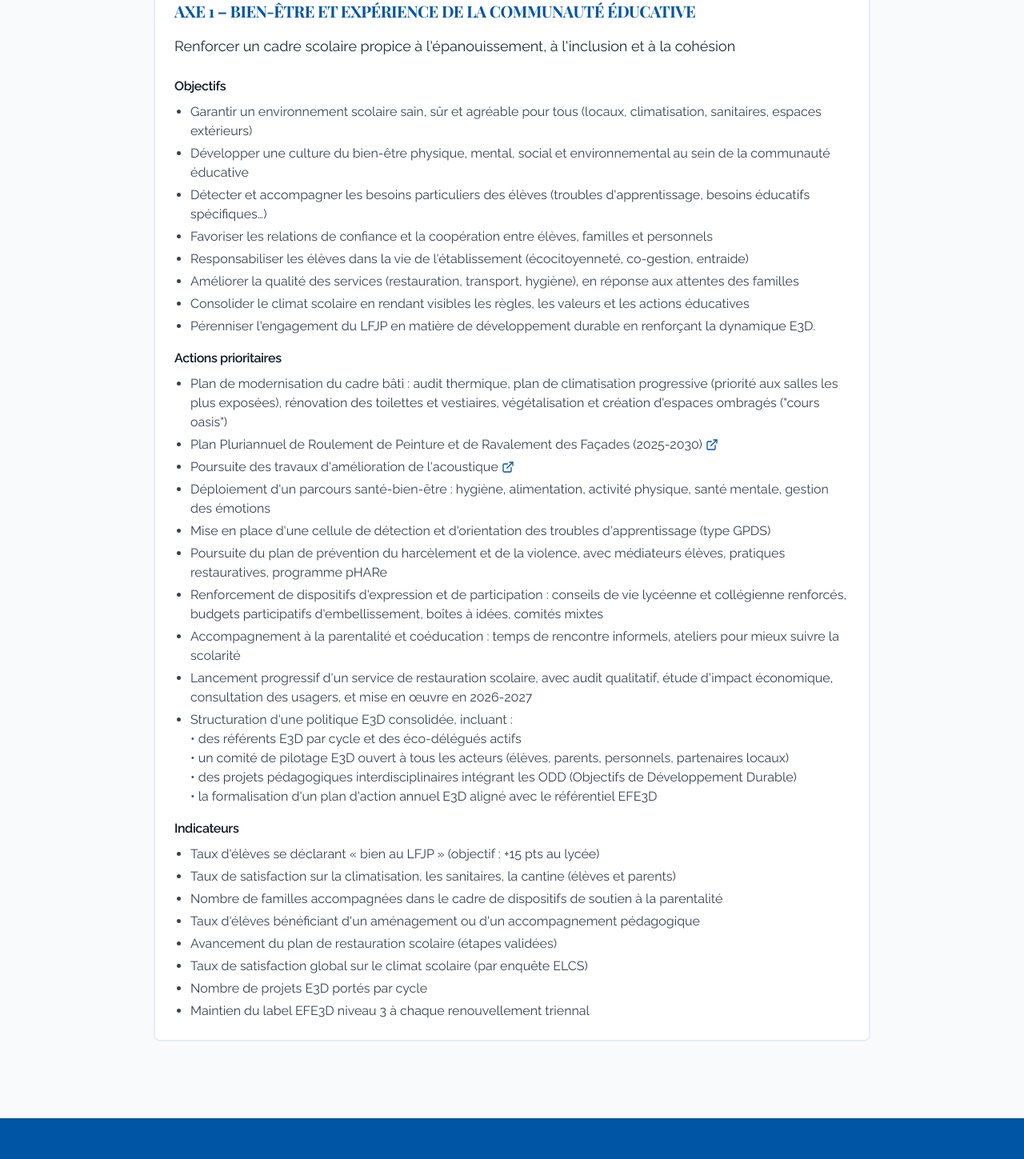
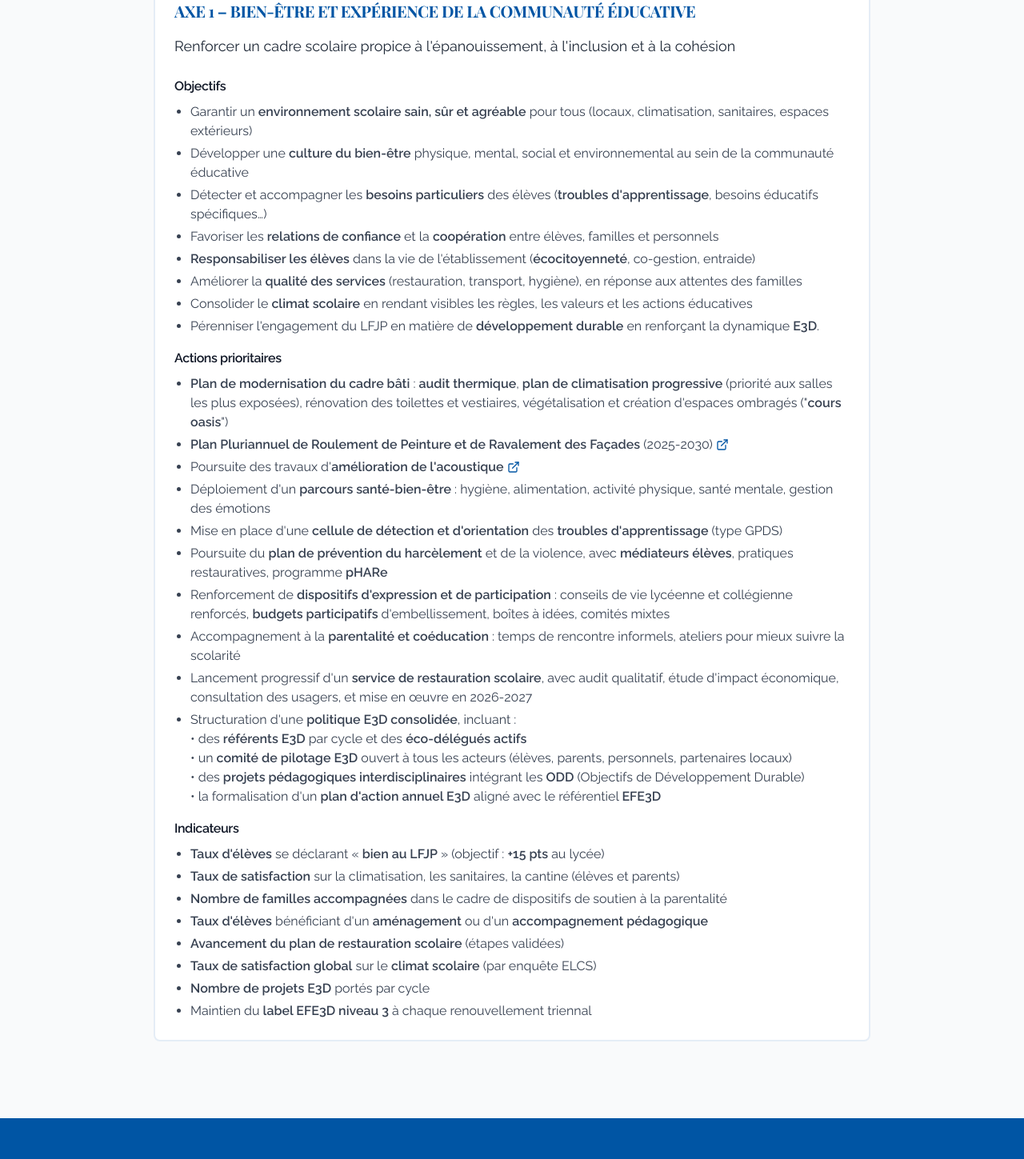
Before and after one commit to BastienCapel/psd-lfjp, a React (Vite) app: page /plan-strategique in a window 1280 px wide. Shown: the part 1100-2549 px from the top of the page at 80% size. Built offline with nearby package versions, Linux system fonts and the light colour scheme.

Commit message:
Refactor: Apply bold formatting
Apply bold formatting to keywords on each line of the content for AXE 1.

```diff
--- a/src/components/PSDAxe1.tsx
+++ b/src/components/PSDAxe1.tsx
@@ -4,38 +4,38 @@ import PSDAxeLayout from './PSDAxeLayout';
 
 const PSDAxe1 = () => {
   const objectifs = [
-    { text: 'Garantir un environnement scolaire sain, sûr et agréable pour tous (locaux, climatisation, sanitaires, espaces extérieurs)' },
-    { text: 'Développer une culture du bien-être physique, mental, social et environnemental au sein de la communauté éducative' },
-    { text: 'Détecter et accompagner les besoins particuliers des élèves (troubles d\'apprentissage, besoins éducatifs spécifiques…)' },
-    { text: 'Favoriser les relations de confiance et la coopération entre élèves, familles et personnels' },
-    { text: 'Responsabiliser les élèves dans la vie de l\'établissement (écocitoyenneté, co-gestion, entraide)' },
-    { text: 'Améliorer la qualité des services (restauration, transport, hygiène), en réponse aux attentes des familles' },
-    { text: 'Consolider le climat scolaire en rendant visibles les règles, les valeurs et les actions éducatives' },
-    { text: 'Pérenniser l\'engagement du LFJP en matière de développement durable en renforçant la dynamique E3D.' }
+    { text: 'Garantir un <strong>environnement scolaire sain, sûr et agréable</strong> pour tous (locaux, climatisation, sanitaires, espaces extérieurs)' },
+    { text: 'Développer une <strong>culture du bien-être</strong> physique, mental, social et environnemental au sein de la communauté éducative' },
+    { text: 'Détecter et accompagner les <strong>besoins particuliers</strong> des élèves (<strong>troubles d\'apprentissage</strong>, besoins éducatifs spécifiques…)' },
+    { text: 'Favoriser les <strong>relations de confiance</strong> et la <strong>coopération</strong> entre élèves, familles et personnels' },
+    { text: '<strong>Responsabiliser les élèves</strong> dans la vie de l\'établissement (<strong>écocitoyenneté</strong>, co-gestion, entraide)' },
+    { text: 'Améliorer la <strong>qualité des services</strong> (restauration, transport, hygiène), en réponse aux attentes des familles' },
+    { text: 'Consolider le <strong>climat scolaire</strong> en rendant visibles les règles, les valeurs et les actions éducatives' },
+    { text: 'Pérenniser l\'engagement du LFJP en matière de <strong>développement durable</strong> en renforçant la dynamique <strong>E3D</strong>.' }
   ];
 
   const actions = [
-    { text: 'Plan de modernisation du cadre bâti : audit thermique, plan de climatisation progressive (priorité aux salles les plus exposées), rénovation des toilettes et vestiaires, végétalisation et création d\'espaces ombragés ("cours oasis")' },
-    { text: 'Plan Pluriannuel de Roulement de Peinture et de Ravalement des Façades (2025-2030)', link: '/plan-peinture-ravalement' },
-    { text: 'Poursuite des travaux d\'amélioration de l\'acoustique', link: '/amelioration-acoustique' },
-    { text: 'Déploiement d\'un parcours santé-bien-être : hygiène, alimentation, activité physique, santé mentale, gestion des émotions' },
-    { text: 'Mise en place d\'une cellule de détection et d\'orientation des troubles d\'apprentissage (type GPDS)' },
-    { text: 'Poursuite du plan de prévention du harcèlement et de la violence, avec médiateurs élèves, pratiques restauratives, programme pHARe' },
-    { text: 'Renforcement de dispositifs d\'expression et de participation : conseils de vie lycéenne et collégienne renforcés, budgets participatifs d\'embellissement, boîtes à idées, comités mixtes' },
-    { text: 'Accompagnement à la parentalité et coéducation : temps de rencontre informels, ateliers pour mieux suivre la scolarité' },
-    { text: 'Lancement progressif d\'un service de restauration scolaire, avec audit qualitatif, étude d\'impact économique, consultation des usagers, et mise en œuvre en 2026-2027' },
-    { text: 'Structuration d\'une politique E3D consolidée, incluant :<br/>• des référents E3D par cycle et des éco-délégués actifs<br/>• un comité de pilotage E3D ouvert à tous les acteurs (élèves, parents, personnels, partenaires locaux)<br/>• des projets pédagogiques interdisciplinaires intégrant les ODD (Objectifs de Développement Durable)<br/>• la formalisation d\'un plan d\'action annuel E3D aligné avec le référentiel EFE3D' }
+    { text: '<strong>Plan de modernisation du cadre bâti</strong> : <strong>audit thermique</strong>, <strong>plan de climatisation progressive</strong> (priorité aux salles les plus exposées), rénovation des toilettes et vestiaires, végétalisation et création d\'espaces ombragés ("<strong>cours oasis</strong>")' },
+    { text: '<strong>Plan Pluriannuel de Roulement de Peinture et de Ravalement des Façades</strong> (2025-2030)', link: '/plan-peinture-ravalement' },
+    { text: 'Poursuite des travaux d\'<strong>amélioration de l\'acoustique</strong>', link: '/amelioration-acoustique' },
+    { text: 'Déploiement d\'un <strong>parcours santé-bien-être</strong> : hygiène, alimentation, activité physique, santé mentale, gestion des émotions' },
+    { text: 'Mise en place d\'une <strong>cellule de détection et d\'orientation</strong> des <strong>troubles d\'apprentissage</strong> (type GPDS)' },
+    { text: 'Poursuite du <strong>plan de prévention du harcèlement</strong> et de la violence, avec <strong>médiateurs élèves</strong>, pratiques restauratives, programme <strong>pHARe</strong>' },
+    { text: 'Renforcement de <strong>dispositifs d\'expression et de participation</strong> : conseils de vie lycéenne et collégienne renforcés, <strong>budgets participatifs</strong> d\'embellissement, boîtes à idées, comités mixtes' },
+    { text: 'Accompagnement à la <strong>parentalité et coéducation</strong> : temps de rencontre informels, ateliers pour mieux suivre la scolarité' },
+    { text: 'Lancement progressif d\'un <strong>service de restauration scolaire</strong>, avec audit qualitatif, étude d\'impact économique, consultation des usagers, et mise en œuvre en 2026-2027' },
+    { text: 'Structuration d\'une <strong>politique E3D consolidée</strong>, incluant :<br/>• des <strong>référents E3D</strong> par cycle et des <strong>éco-délégués actifs</strong><br/>• un <strong>comité de pilotage E3D</strong> ouvert à tous les acteurs (élèves, parents, personnels, partenaires locaux)<br/>• des <strong>projets pédagogiques interdisciplinaires</strong> intégrant les <strong>ODD</strong> (Objectifs de Développement Durable)<br/>• la formalisation d\'un <strong>plan d\'action annuel E3D</strong> aligné avec le référentiel <strong>EFE3D</strong>' }
   ];
 
   const indicators = [
-    { text: 'Taux d\'élèves se déclarant « bien au LFJP » (objectif : +15 pts au lycée)' },
-    { text: 'Taux de satisfaction sur la climatisation, les sanitaires, la cantine (élèves et parents)' },
-    { text: 'Nombre de familles accompagnées dans le cadre de dispositifs de soutien à la parentalité' },
-    { text: 'Taux d\'élèves bénéficiant d\'un aménagement ou d\'un accompagnement pédagogique' },
-    { text: 'Avancement du plan de restauration scolaire (étapes validées)' },
-    { text: 'Taux de satisfaction global sur le climat scolaire (par enquête ELCS)' },
-    { text: 'Nombre de projets E3D portés par cycle' },
-    { text: 'Maintien du label EFE3D niveau 3 à chaque renouvellement triennal' }
+    { text: '<strong>Taux d\'élèves</strong> se déclarant « <strong>bien au LFJP</strong> » (objectif : <strong>+15 pts</strong> au lycée)' },
+    { text: '<strong>Taux de satisfaction</strong> sur la climatisation, les sanitaires, la cantine (élèves et parents)' },
+    { text: '<strong>Nombre de familles accompagnées</strong> dans le cadre de dispositifs de soutien à la parentalité' },
+    { text: '<strong>Taux d\'élèves</strong> bénéficiant d\'un <strong>aménagement</strong> ou d\'un <strong>accompagnement pédagogique</strong>' },
+    { text: '<strong>Avancement du plan de restauration scolaire</strong> (étapes validées)' },
+    { text: '<strong>Taux de satisfaction global</strong> sur le <strong>climat scolaire</strong> (par enquête ELCS)' },
+    { text: '<strong>Nombre de projets E3D</strong> portés par cycle' },
+    { text: 'Maintien du <strong>label EFE3D niveau 3</strong> à chaque renouvellement triennal' }
   ];
 
   return (
```
